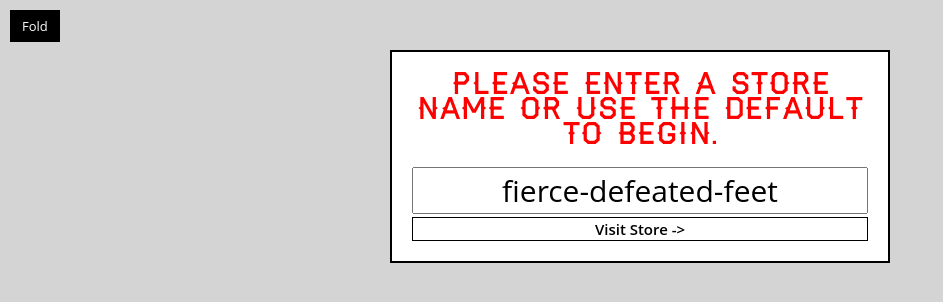
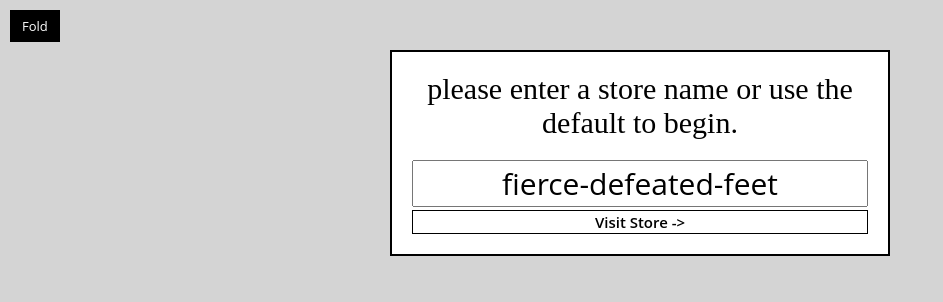
Before and after one commit to vinson-ridenour/catch-of-the-day, a React app: page / in a window 1280 px wide. Shown: the whole page, without its empty margins (0-943 px from the left). Built offline with nearby package versions, Linux system fonts and the light colour scheme; some packages are replaced by stand-ins of ours; what re-base would draw is missing.

Commit message:
another test

```diff
--- a/src/css/style.css
+++ b/src/css/style.css
@@ -644,7 +644,7 @@
 }
 
 #instructions {
+  font-family: none;
   font-weight: normal;
   text-transform: lowercase;
-  color: red;
 }
```
